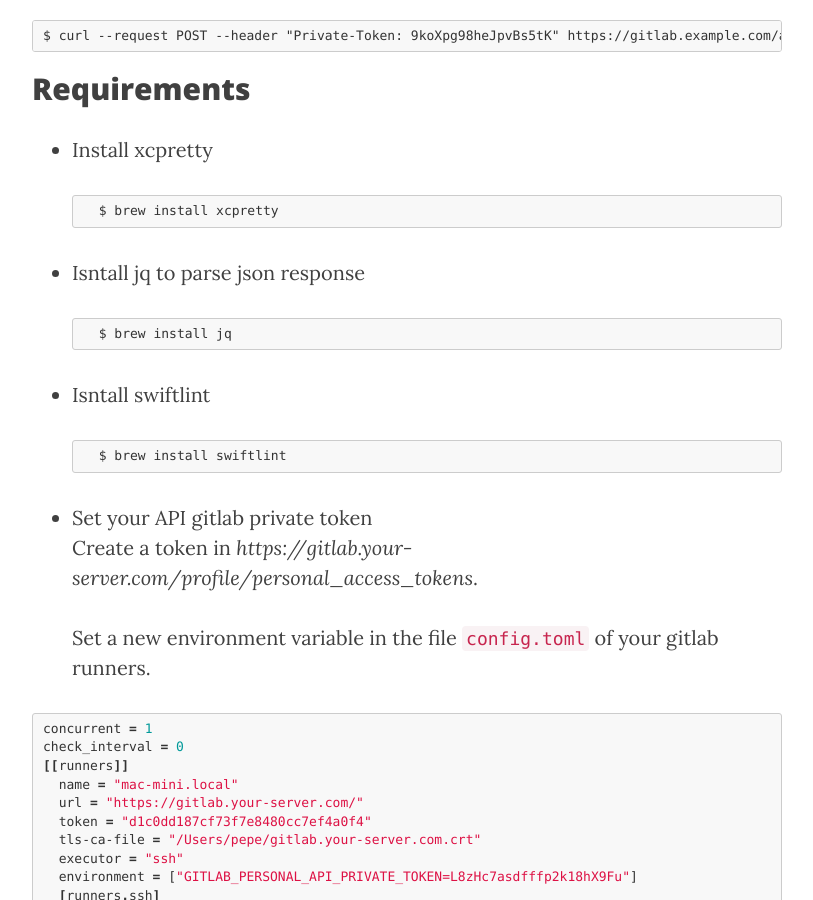
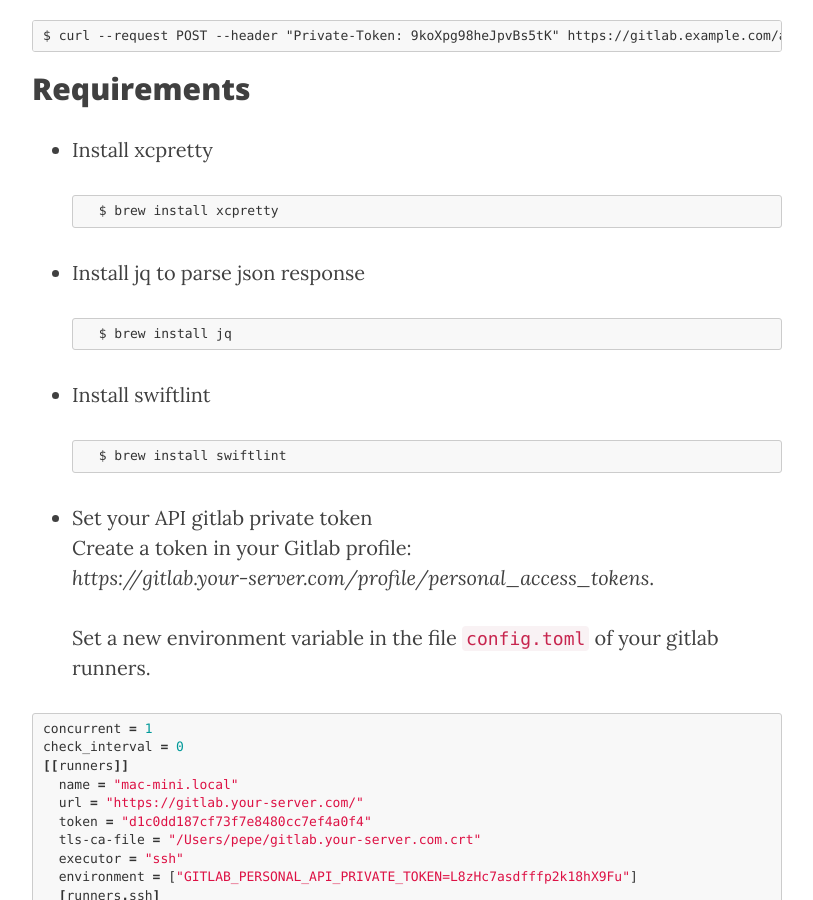
Before and after one commit to madcato/madcato.github.io, a Jekyll site: the page built from _posts/2018-11-13-add-comments-gitlab-merge-request-ci.markdown, in a window 1280 px wide and 900 px high, scrolled down 1159 px. Shown: the whole window, without its empty margins (233-1046 px from the left). Built offline with Jekyll 4.4.1, drawn with Linux system fonts in a browser that asks for light colours; nearby versions of some CDN libraries.

Commit message:
Fixed whitspecae

```diff
--- a/_posts/2018-11-13-add-comments-gitlab-merge-request-ci.markdown
+++ b/_posts/2018-11-13-add-comments-gitlab-merge-request-ci.markdown
@@ -29,14 +29,15 @@ But this _iid_ can be obtained using the Gitlab API. The trick is to query the m
 - Install xcpretty
 
         $ brew install xcpretty
-- Isntall jq to parse json response
+- Install jq to parse json response
 
         $ brew install jq
-- Isntall swiftlint
+- Install swiftlint
 
         $ brew install swiftlint
 - Set your API gitlab private token
-  Create a token in *https://gitlab.your-server.com/profile/personal_access_tokens*.
+  Create a token in your Gitlab profile:
+  *https://gitlab.your-server.com/profile/personal_access_tokens*.
 
   Set a new environment variable in the file `config.toml` of your gitlab runners.
 
```
